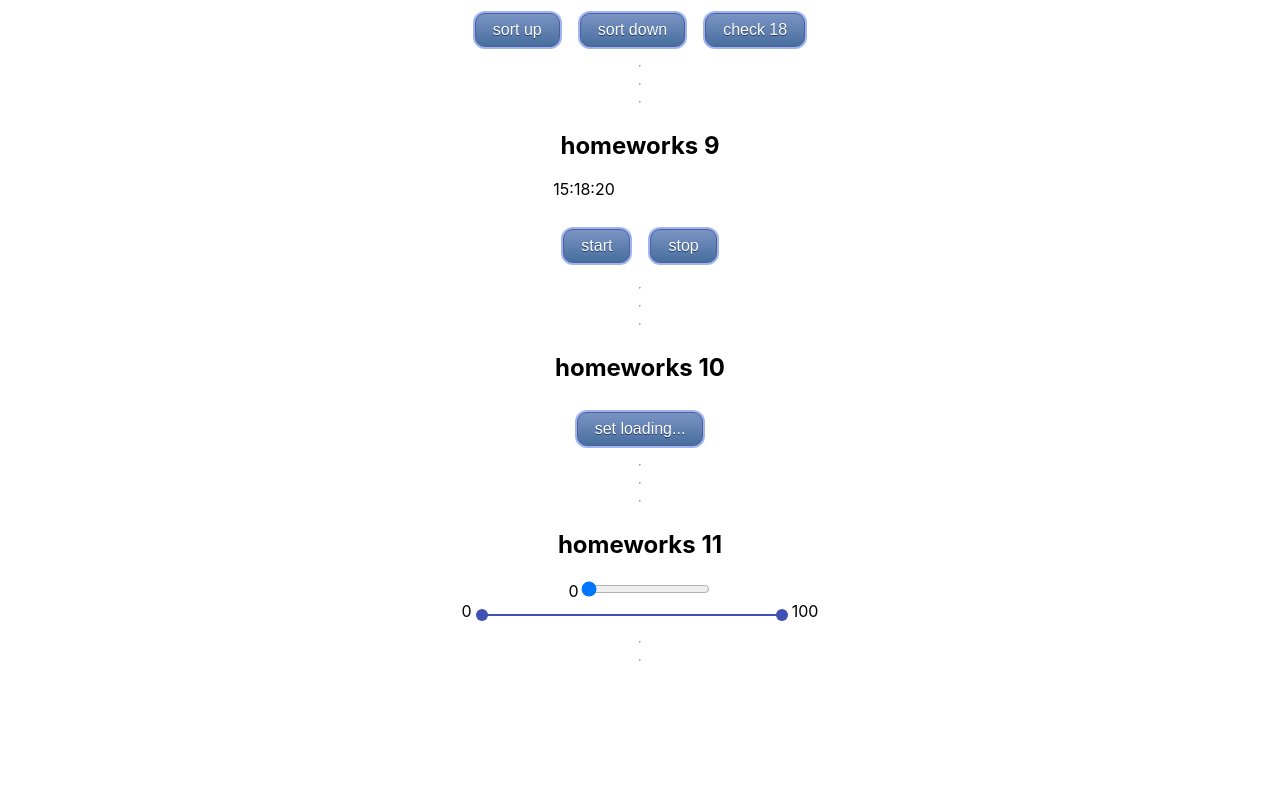
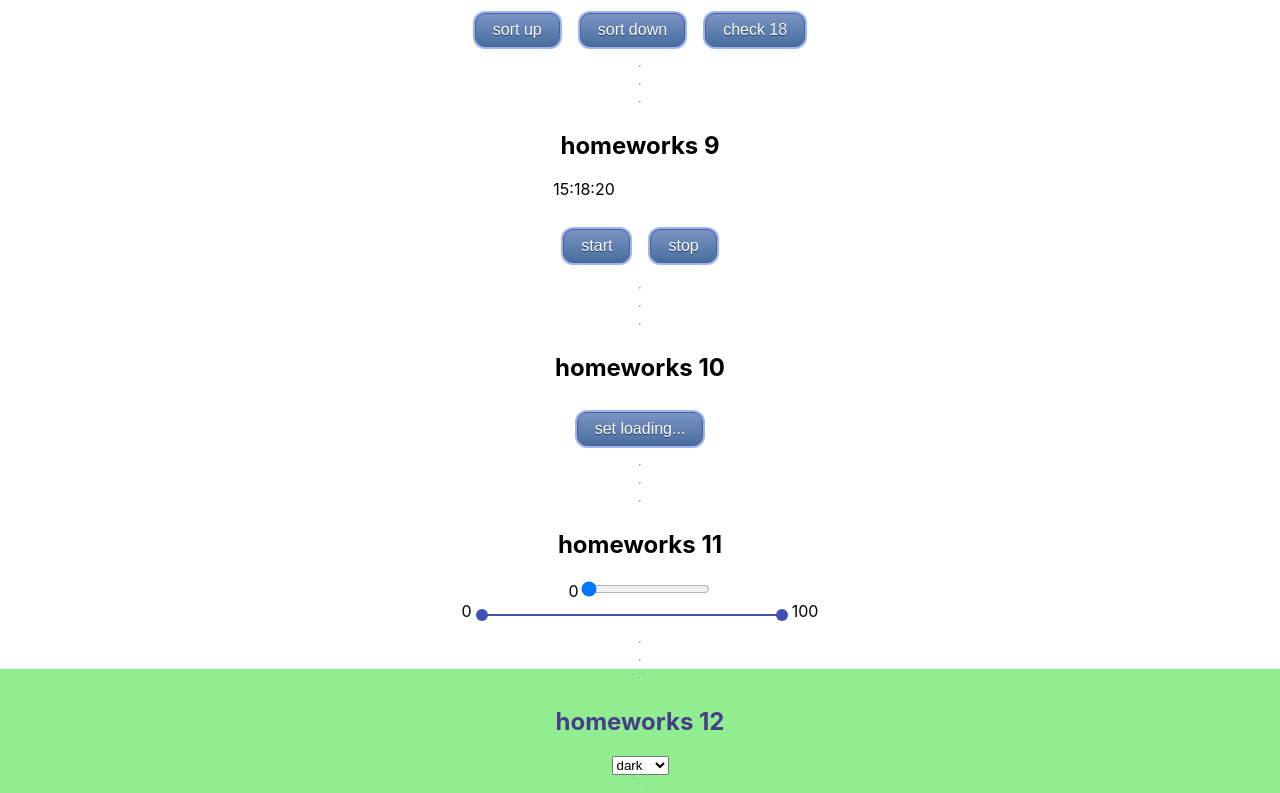
Before and after one commit to maunonen/it-incubator-ignat, a React (Create React App) app: page /#/pre-junior in a window 1280 px wide. Shown: the part 2197-2990 px from the top of the page. Before the commit the page ends 2866 px from the top, so only its background shows below. Built offline with nearby package versions, Linux system fonts and the light colour scheme.

Commit message:
HW 12 Theme Reducer. Color Theme selector

```diff
--- a/src/p1-main/m1-ui/u1-app/App.tsx
+++ b/src/p1-main/m1-ui/u1-app/App.tsx
@@ -11,6 +11,7 @@ import HW8 from "../../../p2-homeworks/h8/HW8";
 import HW9 from "../../../p2-homeworks/h9/HW9";
 import HW10 from "../../../p2-homeworks/h10/HW10";
 import HW11 from "../../../p2-homeworks/h11/HW11";
+import HW12 from "../../../p2-homeworks/h12/HW12";
 
 function App() {
     return (
@@ -27,6 +28,7 @@ function App() {
             <HW9/>
             <HW10/>
             <HW11/>
+            <HW12/>
 
         </div>
     )
--- a/src/p2-homeworks/h10/bll/store.ts
+++ b/src/p2-homeworks/h10/bll/store.ts
@@ -1,8 +1,10 @@
 import {loadingReducer} from "./loadingReducer";
 import {combineReducers, createStore} from "redux";
+import {themeReducer} from "../../h12/bll/themeReducer";
 
  const reducers = combineReducers({
-     loading: loadingReducer
+     loading: loadingReducer,
+      theme : themeReducer,
  });
 
  const store = createStore(reducers);
--- a/src/p2-homeworks/h12/HW12.module.css
+++ b/src/p2-homeworks/h12/HW12.module.css
@@ -4,6 +4,14 @@
 
 .dark-text {
     color: aliceblue;
+}
+
+.green {
+    background: #438f31
+}
+
+.green-text {
+    color: #535353
 }
 
 .red {
@@ -21,3 +29,9 @@
 .some-text {
     color: darkslateblue;
 }
+
+.center {
+    display: flex;
+    flex-direction: column;
+    align-items: center;
+}
--- a/src/p2-homeworks/h12/HW12.tsx
+++ b/src/p2-homeworks/h12/HW12.tsx
@@ -1,23 +1,35 @@
 import React from "react";
 import s from "./HW12.module.css";
+import {useDispatch, useSelector} from "react-redux";
+import {AppStoreType} from "../h10/bll/store";
+import SuperSelect from "../h7/common/c5-SuperSelect/SuperSelect";
+import {changeThemeAC, ThemeNameType} from "./bll/themeReducer";
 
-const themes = ['dark', 'red', 'some'];
+const themes : Array<ThemeNameType> = ['dark', 'red','green', 'some'] ;
 
 function HW12() {
-    const theme = 'some'; // useSelector
-
+    //const theme = 'some'; // useSelector
+    const theme = useSelector((state: AppStoreType) => state.theme.theme)
     // useDispatch, onChangeCallback
+    console.log('Theme', theme)
+    const dispatch = useDispatch()
+    const onChangeCallback = ( option : ThemeNameType) => {
+        dispatch(changeThemeAC(option))
+    }
 
     return (
-        <div className={s[theme]}>
+        <div className={s[theme] + ' ' + s.center}>
             <hr/>
             <span className={s[theme + '-text']}>
-                homeworks 12
+                <h2>homeworks 12</h2>
             </span>
 
             {/*should work (должно работать)*/}
             {/*SuperSelect or SuperRadio*/}
-
+            <SuperSelect
+                options={themes}
+                onChangeOption={onChangeCallback}
+            />
             <hr/>
         </div>
     );
--- a/src/p2-homeworks/h12/bll/themeReducer.ts
+++ b/src/p2-homeworks/h12/bll/themeReducer.ts
@@ -1,14 +1,25 @@
+export type ThemeNameType = 'dark' | 'red' | 'some' | 'green'
+
 const initState = {
-
+    theme : 'some'
 };
 
-export const themeReducer = (state = initState, action: any): any => { // fix any
+export type InitialStateType = typeof initState
+
+export const themeReducer = (state = initState, action: CombinedThemeActionType): InitialStateType => { // fix any
     switch (action.type) {
-        case "": {
-            return state;
+        case "CHANGE-THEME": {
+            return { ...state, theme : action.value };
         }
         default: return state;
     }
 };
 
-export const changeThemeC = (): any => {}; // fix any
+export type ChangeThemeType = {
+    type : 'CHANGE-THEME'
+    value : ThemeNameType
+}
+
+export type CombinedThemeActionType = ChangeThemeType
+
+export const changeThemeAC = (value : ThemeNameType): ChangeThemeType => ({ type : "CHANGE-THEME", value}); // fix any
```
